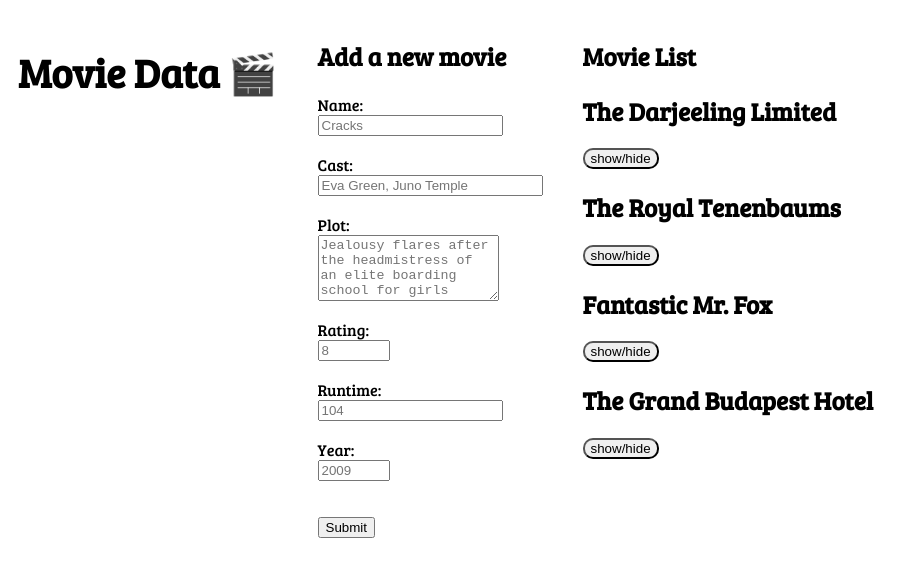
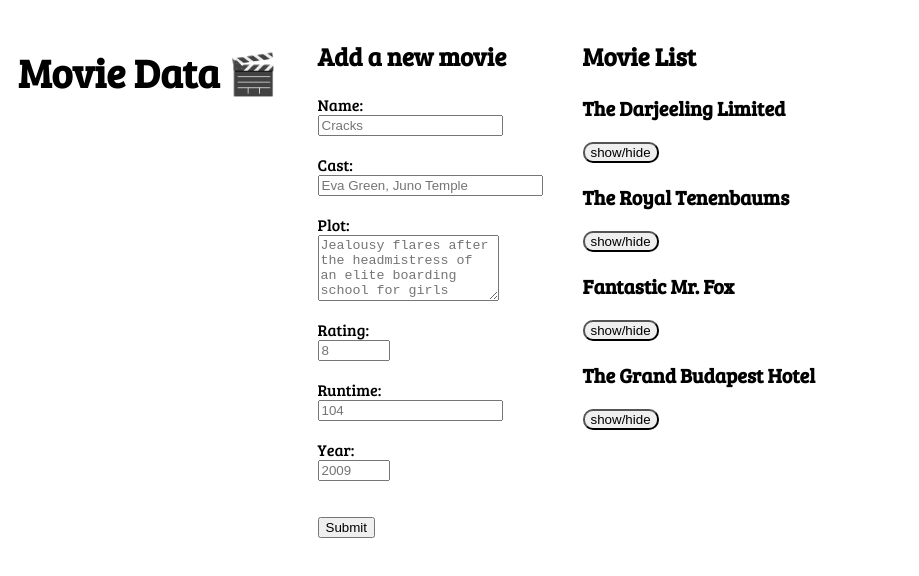
Before and after one commit to yuqingwwang/movie-data, a plain HTML site: page index.html in a window 1280 px wide. Shown: the whole page, without its empty margins (0-919 px from the left). Drawn offline with Linux system fonts and the light colour scheme.

Commit message:
fixing buttons and small style updates

```diff
--- a/App.js
+++ b/App.js
@@ -80,9 +80,9 @@ function createElement(key, val) {
 function handleSubmit () {
   const newDiv = document.createElement("div");
 
-  // adding film title as h2
+  // adding film title as h3
   const name = document.getElementById('name').value;
-  const nameElement= document.createElement('h2');
+  const nameElement= document.createElement('h3');
   nameElement.textContent = name;
   nameElement.className = 'name';
   newDiv.appendChild(nameElement);
@@ -108,7 +108,7 @@ let counter = 1;
 
 for (const film of Object.keys(movieData)) {
   // set film title
-  document.getElementById(`film${counter}`).querySelector('h2').textContent = film;
+  document.getElementById(`film${counter}`).querySelector('h3').textContent = film;
 
   // sort keys to make display consistent
   const sortedKeys = Object.keys(movieData[film]).sort();
@@ -121,6 +121,7 @@ for (const film of Object.keys(movieData)) {
   const details = document.createElement("div");
   details.className = 'hidden';
   details.id = `details${counter}`;
+  details.style.display = 'none';
   document.getElementById(`film${counter}`).appendChild(details);
 
   // loop through all keys and add the elements
--- a/index.html
+++ b/index.html
@@ -55,19 +55,19 @@
     <div id="container"></div>
     <div id="defaultFilm">
       <div id="film1">
-        <h2></h2>
+        <h3></h3>
         <button id='button1' class="toggle-button">show/hide</button>
       </div>
       <div id="film2">
-        <h2></h2>
+        <h3></h3>
         <button id='button2' class="toggle-button">show/hide</button>
       </div>
       <div id="film3">
-        <h2></h2>
+        <h3></h3>
         <button id='button3' class="toggle-button">show/hide</button>
       </div>
       <div id="film4">
-        <h2></h2>
+        <h3></h3>
         <button id='button4' class="toggle-button">show/hide</button>
       </div>
     </div>
--- a/style.css
+++ b/style.css
@@ -1,4 +1,4 @@
-p, h1, h2, label, footer {
+p, h1, h2, h3, label, footer {
   font-family: 'Bree Serif', serif;;
 }
 
@@ -8,6 +8,10 @@ h1 {
 
 h2 {
   font-size: 25px;
+}
+
+h3 {
+  font-size: 20px;
 }
 
 p {
@@ -46,10 +50,6 @@ body {
   max-width: 500px;
 }
 
-.hidden {
-  display: none;
-}
-
 .toggle-button {
   cursor: pointer;
   transition-duration: 0.4s;
```
